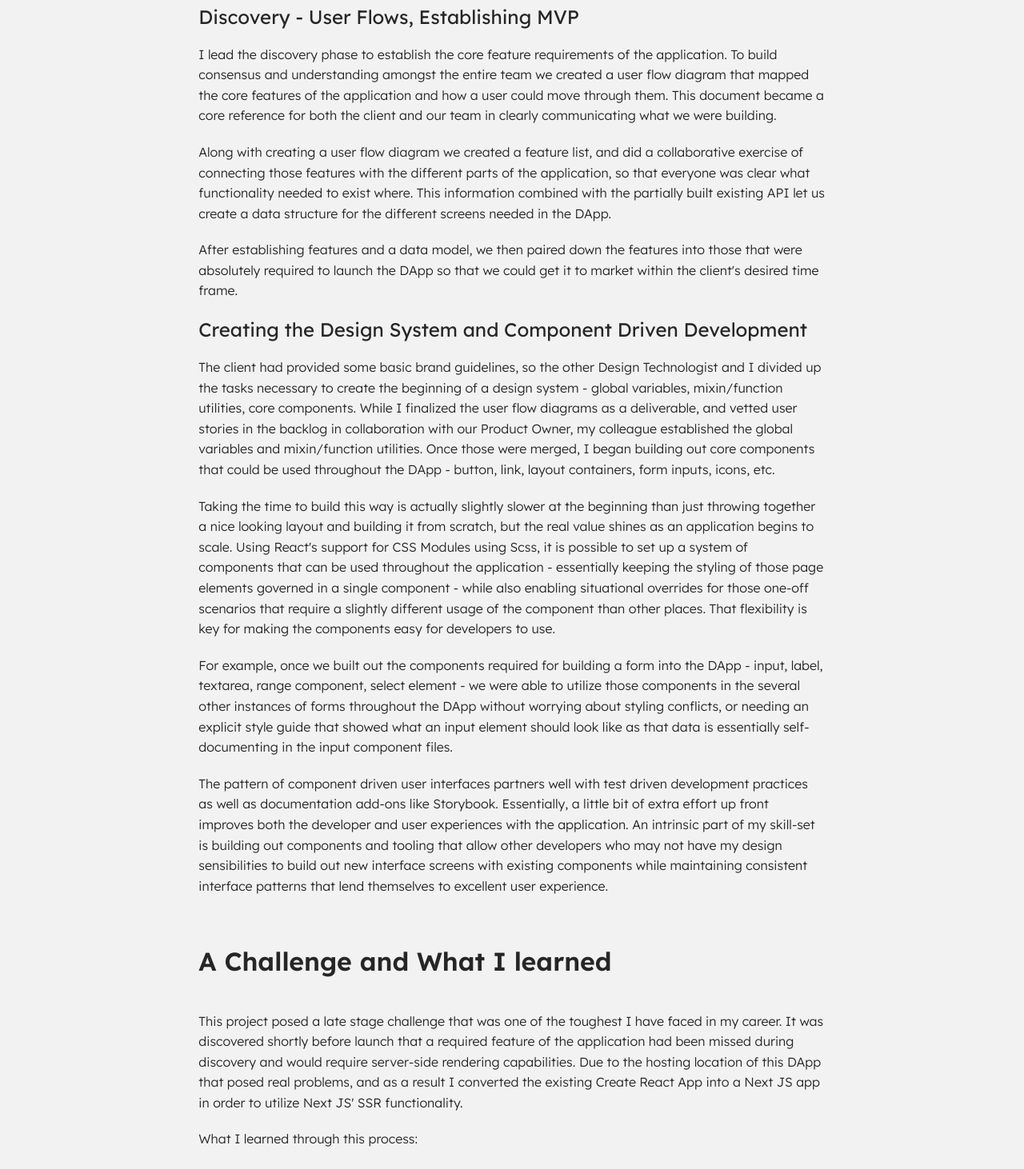
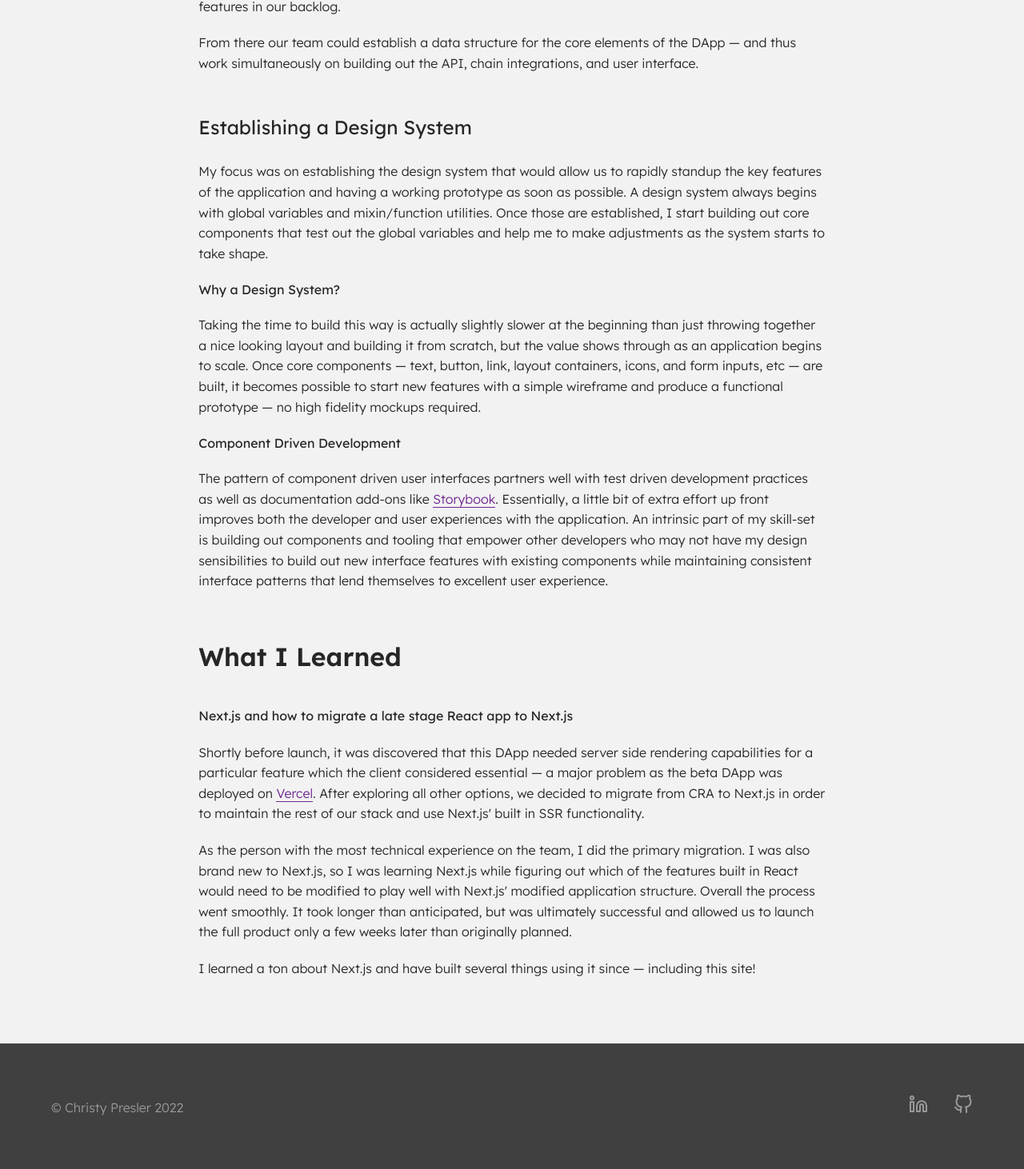
Before and after one commit to cpresler/portfolio-site, a Next.js app: page /work/web3-dapp in a window 1280 px wide. Shown: the part 768-2230 px from the top of the page at 80% size. Built offline with nearby package versions, Linux system fonts and the light colour scheme.

Commit message:
feat: project drafts revised

```diff
--- a/components/Link/Link.module.scss
+++ b/components/Link/Link.module.scss
@@ -2,9 +2,9 @@
 @use '../../styles/' as *;
 
 .link {
-  color: $text;
+  color: $text-primary;
   text-decoration: none;
-  padding-bottom: $space-xxs;
+  border-bottom: px-rem(1px) solid $text-primary;
 }
 
 .nav_link {
--- a/components/MDXComponents/MDXComponents.module.scss
+++ b/components/MDXComponents/MDXComponents.module.scss
@@ -25,3 +25,16 @@
     margin-top: $space-l;
   }
 }
+
+.subsectionTitle {
+  margin-top: $space-m;
+  margin-bottom: $space-s;
+
+  @include desktop-s {
+    margin-top: $space-l;
+  }
+
+  &:nth-of-type(1) {
+    margin-top: 0;
+  }
+}
--- a/components/MDXComponents/MDXComponents.tsx
+++ b/components/MDXComponents/MDXComponents.tsx
@@ -12,6 +12,7 @@ const MDXComponents = {
   a: (props: any) => <Link {...props} className={styles.link} />,
   h1: (props: any) => <Text tag='h1' {...props} className={styles.pageTitle} />,
   h2: (props: any) => <Text tag='h2' {...props} className={styles.sectionTitle} />,
+  h3: (props: any) => <Text tag='h3' {...props} className={styles.subsectionTitle} />,
   Project: (props: any) => <Project {...props} className={styles.project} />,
   MetaData: (props: any) => <MetaData {...props} />,
   ResponsiveImage: (props: any) => <ResponsiveImage {...props} className={styles.img} />,
--- a/pages/work/web3-dapp.mdx
+++ b/pages/work/web3-dapp.mdx
@@ -2,7 +2,7 @@
   title: 'Web3 DApp'
   desc: 'Create a design system and iterate quickly to get a MVP DApp deployed on ETH Mainnet'
   thumbnail: ''
-  tags: ['Next JS', 'MetaMask', 'Web3.js', 'React', 'Typescript', 'Sass', 'Design Systems']
+  tags: ['Next.js', 'MetaMask', 'Web3.js', 'React', 'Typescript', 'Sass', 'Design Systems']
   projectDate: '2022-03-01'
   published: true
 ---
@@ -12,41 +12,36 @@
 <Label>Primary Goal</Label>
 <Text>Build a design system and rapidly iterate to bring a minimum viable product DApp to market on Ethereum Mainnet.</Text>
 
+## My Process
 
+### Establishing an MVP
 
-## Team
+  The client handed us a partially built project, so establishing the core features was a key starting place. Leading the discovery, I helped to build consensus amongst the entire team by creating a flow diagram that mapped the most important features of the application.
 
-  - My Team: Design Technologists x2, Front End Developer, Back End Developer, Smart Contract Engineer, Product Owner
-  - Client: Smart Contract Engineer, Product Owner
+  That document allowed us to create a feature list and do the collaborative exercise of connecting those features with the different parts of the application to be sure we had captured all of the necessary features in our backlog.
 
-## Process
+  From there our team could establish a data structure for the core elements of the DApp — and thus work simultaneously on building out the API, chain integrations, and user interface.
 
-### Discovery - User Flows, Establishing MVP
+### Establishing a Design System
 
-  I lead the discovery phase to establish the core feature requirements of the application. To build consensus and understanding amongst the entire team we created a user flow diagram that mapped the core features of the application and how a user could move through them. This document became a core reference for both the client and our team in clearly communicating what we were building.
+  My focus was on establishing the design system that would allow us to rapidly standup the key features of the application and having a working prototype as soon as possible. A design system always begins with global variables and mixin/function utilities. Once those are established, I start building out core components that test out the global variables and help me to make adjustments as the system starts to take shape.
 
-  Along with creating a user flow diagram we created a feature list, and did a collaborative exercise of connecting those features with the different parts of the application, so that everyone was clear what functionality needed to exist where. This information combined with the partially built existing API let us create a data structure for the different screens needed in the DApp.
+#### Why a Design System?
 
-  After establishing features and a data model, we then paired down the features into those that were absolutely required to launch the DApp so that we could get it to market within the client's desired time frame.
+  Taking the time to build this way is actually slightly slower at the beginning than just throwing together a nice looking layout and building it from scratch, but the value shows through as an application begins to scale. Once core components — text, button, link, layout containers, icons, and form inputs, etc — are built, it becomes possible to start new features with a simple wireframe and produce a functional prototype — no high fidelity mockups required.
 
-### Creating the Design System and Component Driven Development
+#### Component Driven Development
 
-  The client had provided some basic brand guidelines, so the other Design Technologist and I divided up the tasks necessary to create the beginning of a design system - global variables, mixin/function utilities, core components. While I finalized the user flow diagrams as a deliverable, and vetted user stories in the backlog in collaboration with our Product Owner, my colleague established the global variables and mixin/function utilities. Once those were merged, I began building out core components that could be used throughout the DApp - button, link, layout containers, form inputs, icons, etc.
+  The pattern of component driven user interfaces partners well with test driven development practices as well as documentation add-ons like [Storybook](https://storybook.js.org/). Essentially, a little bit of extra effort up front improves both the developer and user experiences with the application. An intrinsic part of my skill-set is building out components and tooling that empower other developers who may not have my design sensibilities to build out new interface features with existing components while maintaining consistent interface patterns that lend themselves to excellent user experience.
 
-  Taking the time to build this way is actually slightly slower at the beginning than just throwing together a nice looking layout and building it from scratch, but the real value shines as an application begins to scale. Using React's support for [CSS Modules](https://create-react-app.dev/docs/adding-a-css-modules-stylesheet/) using Scss, it is possible to set up a system of components that can be used throughout the application - essentially keeping the styling of those page elements governed in a single component - while also enabling situational overrides for those one-off scenarios that require a slightly different usage of the component than other places. That flexibility is key for making the components easy for developers to use.
+## What I Learned
 
-  For example, once we built out the components required for building a form into the DApp - input, label, textarea, range component, select element - we were able to utilize those components in the several other instances of forms throughout the DApp without worrying about styling conflicts, or needing an explicit style guide that showed what an input element should look like as that data is essentially self-documenting in the input component files.
+  **Next.js and how to migrate a late stage React app to Next.js**
 
-  The pattern of component driven user interfaces partners well with test driven development practices as well as documentation add-ons like Storybook. Essentially, a little bit of extra effort up front improves both the developer and user experiences with the application. An intrinsic part of my skill-set is building out components and tooling that allow other developers who may not have my design sensibilities to build out new interface screens with existing components while maintaining consistent interface patterns that lend themselves to excellent user experience.
+  Shortly before launch, it was discovered that this DApp needed server side rendering capabilities for a particular feature which the client considered essential — a major problem as the beta DApp was deployed on [Vercel](https://vercel.com/). After exploring all other options, we decided to migrate from CRA to Next.js in order to maintain the rest of our stack and use Next.js' built in SSR functionality.
 
-## A Challenge and What I learned
+  As the person with the most technical experience on the team, I did the primary migration. I was also brand new to Next.js, so I was learning Next.js while figuring out which of the features built in React would need to be modified to play well with Next.js' modified application structure. Overall the process went smoothly. It took longer than anticipated, but was ultimately successful and allowed us to launch the full product only a few weeks later than originally planned.
 
-  This project posed a late stage challenge that was one of the toughest I have faced in my career. It was discovered shortly before launch that a required feature of the application had been missed during discovery and would require server-side rendering capabilities. Due to the hosting location of this DApp that posed real problems, and as a result I converted the existing Create React App into a Next JS app in order to utilize Next JS' SSR functionality.
-
-  What I learned through this process:
-  - Next JS - I knew about it, but had not used it, so converting the app required me to self-study Next JS along with migrating the core functionality of the DApp
-  - How to force dynamic loading of certain types of interactive components within Next JS so that things like the Metamask wallet integration did not try to run when the DApp compiled.
-
-  I was able to successfully migrate the DApp, help launch it, and learn a new technology in the process - it is part of why this site is built on Next JS!
+  I learned a ton about Next.js and have built several things using it since — including this site!
 
 export default ({children}) => <Project>{children}</Project>
--- a/styles/global.scss
+++ b/styles/global.scss
@@ -82,15 +82,13 @@ h4 {
   padding: $space-xs 0 $space-s;
 
   @include desktop-s {
-    @include text-size(m);
-    @include line(m);
     padding: $space-xs 0 $space-m;
   }
 }
 
-h5
+h5,
 h6 {
-  @include weight(normal);
+  @include weight(light);
   @include text-size(sm);
   @include line(l);
 
@@ -130,6 +128,7 @@ main {
   ul {
     padding-left: $space-l;
     list-style-type: disc;
+    margin-bottom: $space-l;
 
     li {
       padding: $space-xs 0;
```
Also changed, not shown: pages/work/ecommerce-redesign-replatform.mdx (+27 -28 lines), pages/work/enterprise-software.mdx (+12 -17 lines), pages/work/product-information-redesign.mdx (+22 -23 lines).
